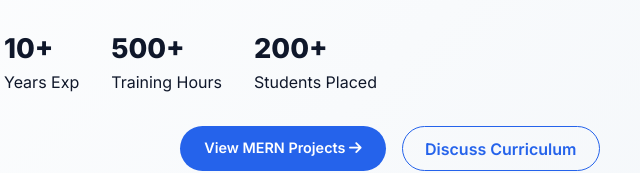
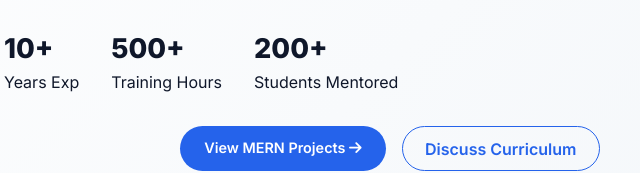
Before and after one commit to kalyantechwork/kalyanteluguwebtech, a plain HTML site: page index.html in a window 1280 px wide. Shown: the part 636-809 px from the top of the page, 20-660 px from the left. Drawn offline with Linux system fonts and the light colour scheme.

Commit message:
mentored

```diff
--- a/index.html
+++ b/index.html
@@ -538,7 +538,7 @@
       <div class="hero-stats">
         <div class="stat"><span>10+</span><br>Years Exp</div>
         <div class="stat"><span>500+</span><br>Training Hours</div>
-        <div class="stat"><span>200+</span><br>Students Placed</div>
+        <div class="stat"><span>200+</span><br>Students Mentored</div>
       </div>
       <div style="margin-top: 2rem; display: flex; gap: 1rem; justify-content: center; flex-wrap: wrap;">
         <a href="#projects" class="btn-primary">View MERN Projects <i class="fas fa-arrow-right"></i></a>
```
